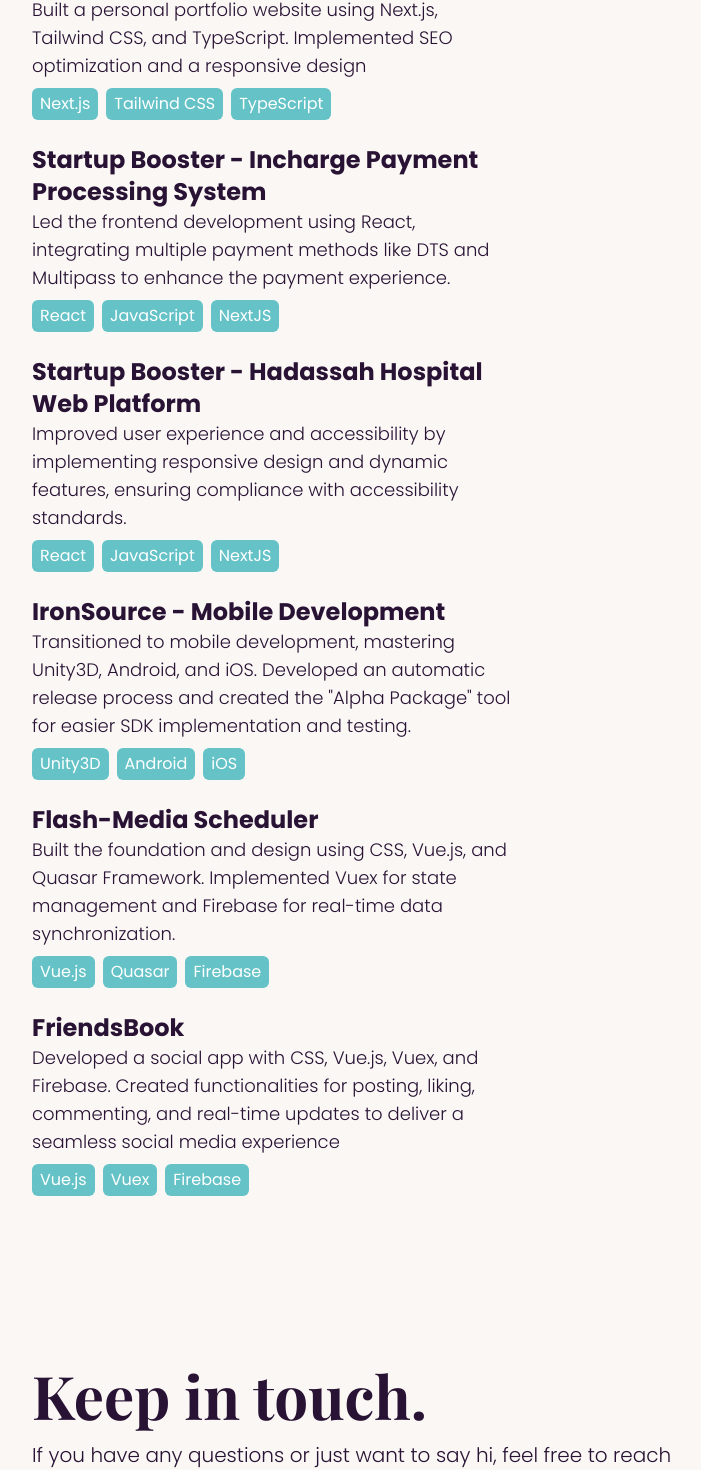
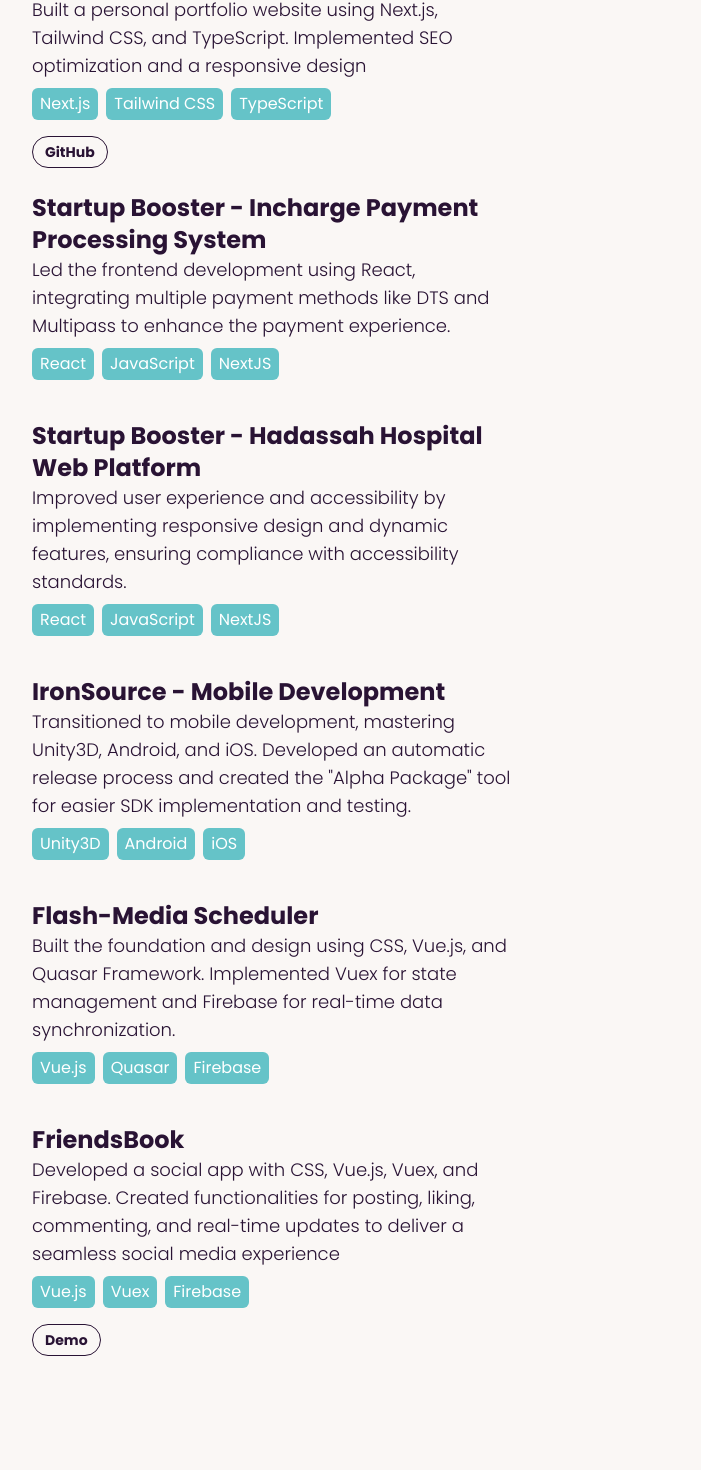
Before and after one commit to yuvalysh0/portfolio, a Next.js app: page / in a window 1280 px wide. Shown: the part 2852-4322 px from the top of the page, without its empty margins (8-709 px from the left). Built offline with nearby package versions, Linux system fonts and the light colour scheme.

Commit message:
added links to projects

```diff
--- a/app/components/Projects.tsx
+++ b/app/components/Projects.tsx
@@ -1,15 +1,18 @@
-import React from "react";
-import { playfair } from "../utils/fonts";
-import { projects } from "../utils/projects";
-import AnimatedSection from "./layout/AnimatedSection";
+import React from 'react';
+import { playfair } from '../utils/fonts';
+import { projects } from '../utils/projects';
+import AnimatedSection from './layout/AnimatedSection';
+import Link from 'next/link';
 
 const Projects = () => {
   return (
     <AnimatedSection
       className="flex flex-col justify-center min-h-[70vh] lg:min-h-[80vh] p-10 md:pe-56"
-      id="projects">
+      id="projects"
+    >
       <h1
-        className={`text-4xl md:text-6xl font-bold mb-4 ${playfair.className}`}>
+        className={`text-4xl md:text-6xl font-bold mb-4 ${playfair.className}`}
+      >
         Key Projects.
       </h1>
       {projects.map((project) => (
@@ -22,10 +25,33 @@
             {project.tags.map((tag) => (
               <span
                 key={tag}
-                className="text-sm md:text-base bg-primary text-white px-2 py-1 rounded-md">
+                className="text-sm md:text-base bg-primary text-white px-2 py-1 rounded-md"
+              >
                 {tag}
               </span>
             ))}
+          </div>
+          <div className="flex gap-4 mt-4 items-center">
+            {project.githubUrl && (
+              <Link
+                href={project.githubUrl}
+                target="_blank"
+                rel="noopener noreferrer"
+                className="btn btn-outline btn-sm"
+              >
+                GitHub
+              </Link>
+            )}
+            {project.youtubeUrl && (
+              <Link
+                href={project.youtubeUrl}
+                target="_blank"
+                rel="noopener noreferrer"
+                className="btn btn-outline btn-sm"
+              >
+                Demo
+              </Link>
+            )}
           </div>
         </div>
       ))}
--- a/app/utils/projects.ts
+++ b/app/utils/projects.ts
@@ -4,6 +4,7 @@
     description:
       'Built a personal portfolio website using Next.js, Tailwind CSS, and TypeScript. Implemented SEO optimization and a responsive design',
     tags: ['Next.js', 'Tailwind CSS', 'TypeScript'],
+    githubUrl: 'https://github.com/yuvalysh0/portfolio',
   },
 
   {
@@ -35,5 +36,6 @@
     description:
       'Developed a social app with CSS, Vue.js, Vuex, and Firebase. Created functionalities for posting, liking, commenting, and real-time updates to deliver a seamless social media experience',
     tags: ['Vue.js', 'Vuex', 'Firebase'],
+    youtubeUrl: 'https://www.youtube.com/watch?v=burhfu39e-U&feature=youtu.be',
   },
 ];
```
